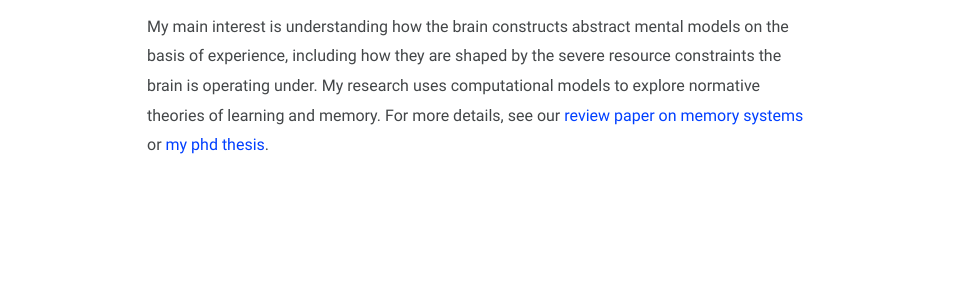
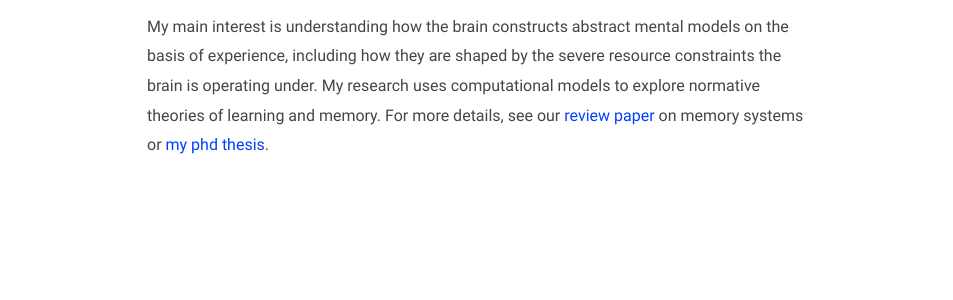
Before and after one commit to david-nagy/david-nagy.github.io, a Jekyll site: the page built from index.md, in a window 1280 px wide. Shown: the part 381-681 px from the top of the page, without its empty margins (163-1116 px from the left). Built offline with Jekyll 4.4.1, drawn with Linux system fonts in a browser that asks for light colours.

```diff
--- a/index.md
+++ b/index.md
@@ -6,4 +6,4 @@ layout: page
 
 I'm currently a postdoc working with [Charley Wu](https://hmc-lab.com/) and [Peter Dayan](https://www.mpg.de/12309370/biological-cybernetics-dayan) at the University of Tübingen and the Max Planck Institute for Biological Cybernetics. I completed my PhD in [Gergo Orban](https://scholar.google.com/citations?user=1JeMZad2LKcC)'s lab at the Wigner Research Centre for Physics, during which I also interned at [Chris Summerfield](https://scholar.google.com/citations?user=ymlcN9AAAAAJ)'s lab at the University of Oxford. During my undergraduate studies, I worked with [Szabolcs Káli](https://scholar.google.com/citations?user=8gykEqQAAAAJ) at the Institute of Experimental Medicine.
 
-My main interest is understanding how the brain constructs abstract mental models on the basis of experience, including how they are shaped by the severe resource constraints the brain is operating under. My research uses computational models to explore normative theories of learning and memory. For more details, see our [review paper on memory systems](https://www.nature.com/articles/s44159-025-00458-6) or [my phd thesis](http://davidnagy.web.elte.hu/preprints/dnagy_thesis_elte.pdf).
+My main interest is understanding how the brain constructs abstract mental models on the basis of experience, including how they are shaped by the severe resource constraints the brain is operating under. My research uses computational models to explore normative theories of learning and memory. For more details, see our [review paper](https://www.nature.com/articles/s44159-025-00458-6)  on memory systems or [my phd thesis](http://davidnagy.web.elte.hu/preprints/dnagy_thesis_elte.pdf).
```
